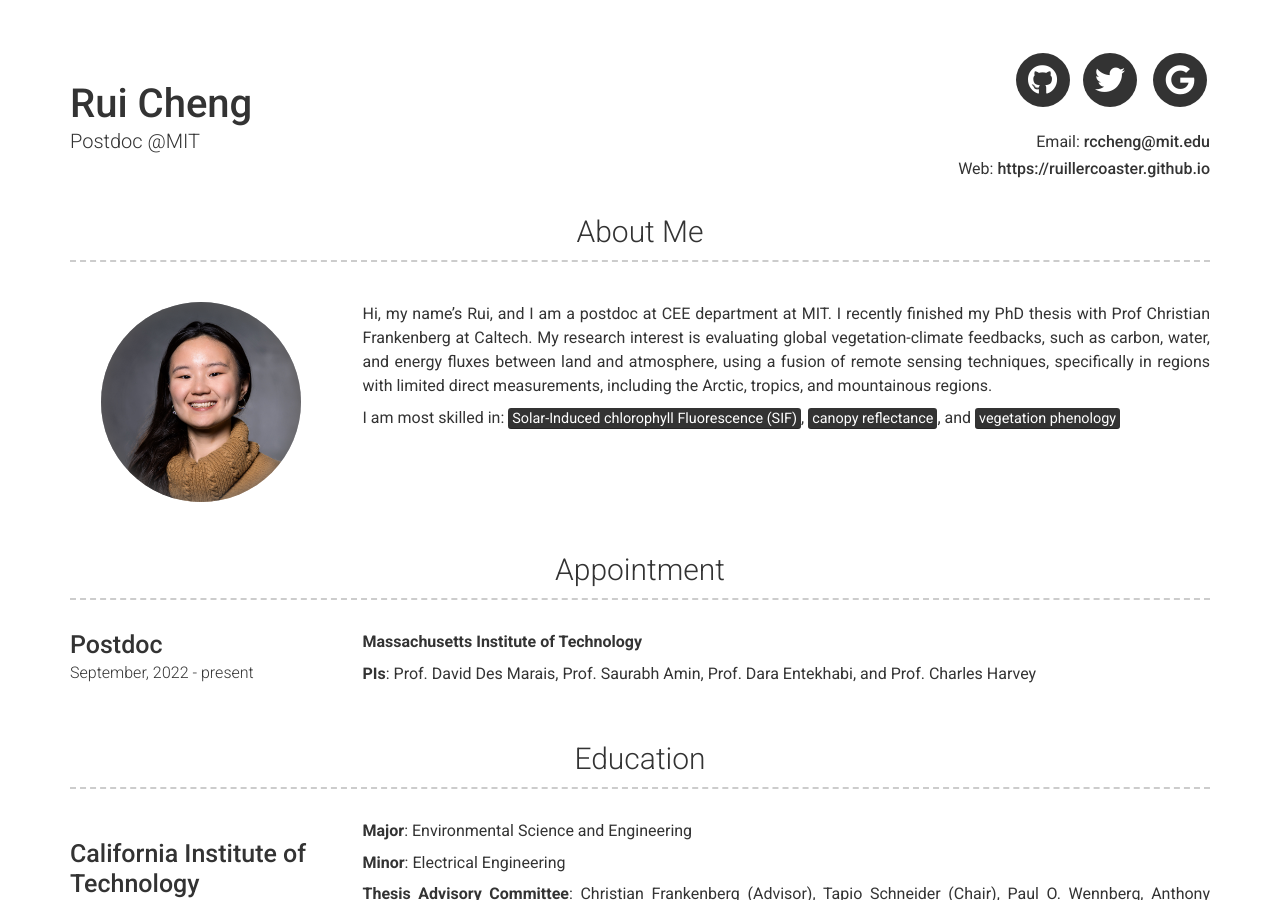
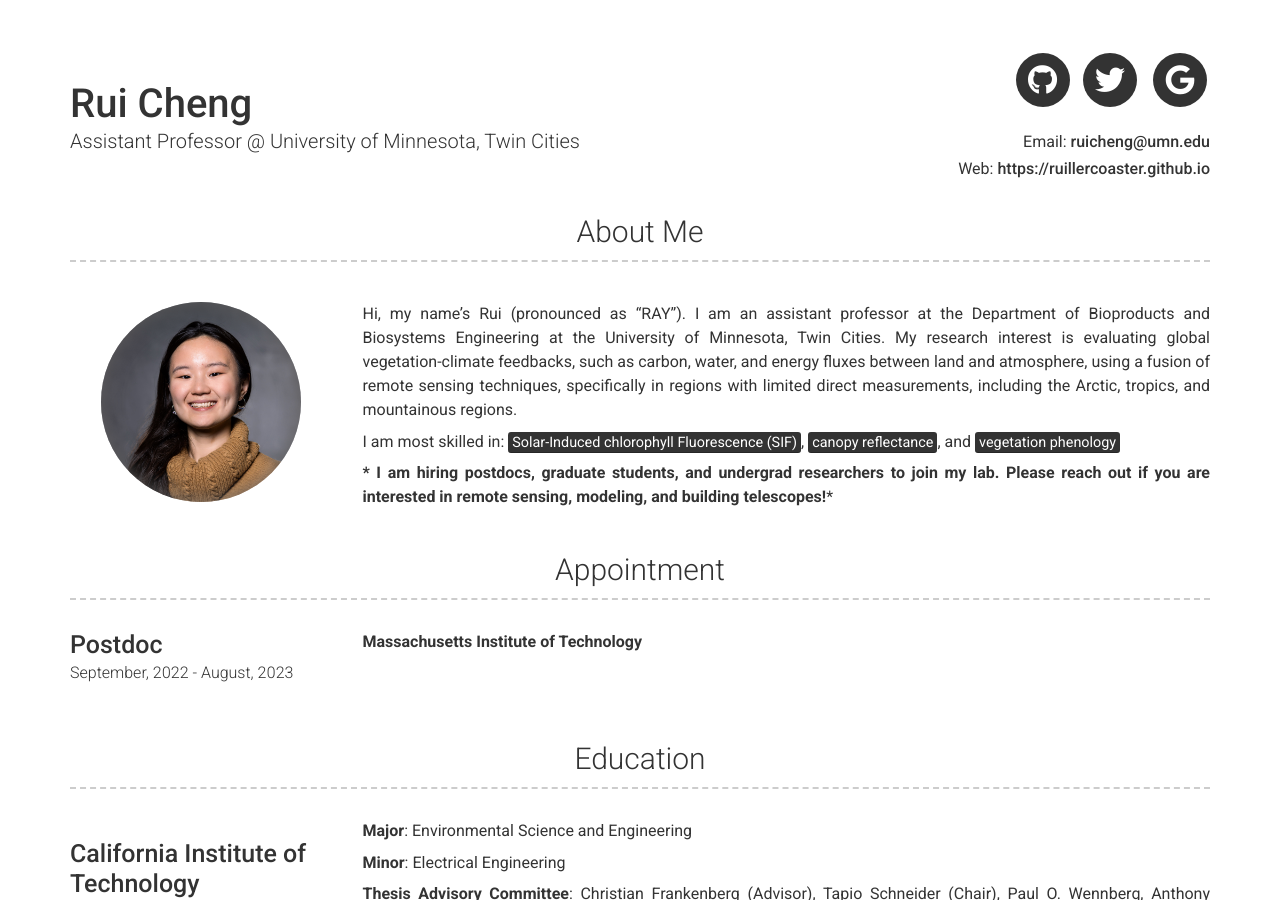
Before and after one commit to ruillercoaster/ruillercoaster.github.io, a Jekyll site: the page built from index.md, in a window 1280 px wide and 900 px high. Built offline with Jekyll 4.4.1, drawn with Linux system fonts in a browser that asks for light colours; nearby versions of some CDN libraries; a script that is not in the unit is left out; some of the changed text lies outside the part shown.

Commit message:
update info

```diff
--- a/_config.yml
+++ b/_config.yml
@@ -7,8 +7,8 @@ version: 2
 
 # Personal info
 name: Rui Cheng
-title: Postdoc @MIT
-email: rccheng@mit.edu
+title: Assistant Professor @ University of Minnesota, Twin Cities
+email: ruicheng@umn.edu
 website: https://ruillercoaster.github.io
 
 # Dark Mode (true/false/never)
@@ -48,24 +48,33 @@ google_analytics: "G-91Z72YNJZ1"
 # about_title: About Me
 about_profile_image: images/headshot_2022-min.JPG
 about_content: | # this will include new lines to allow paragraphs
-  Hi, my name's Rui, and I am a postdoc at CEE department at MIT. I recently finished my PhD thesis with Prof Christian Frankenberg at Caltech. My research interest is evaluating global vegetation-climate feedbacks, such as carbon, water, and energy fluxes between land and atmosphere, using a fusion of remote sensing techniques, specifically in regions with limited direct measurements, including the Arctic, tropics, and mountainous regions.
+  Hi, my name's Rui (pronounced as "RAY"). I am an assistant professor at the Department of Bioproducts and Biosystems Engineering at the University of Minnesota, Twin Cities. My research interest is evaluating global vegetation-climate feedbacks, such as carbon, water, and energy fluxes between land and atmosphere, using a fusion of remote sensing techniques, specifically in regions with limited direct measurements, including the Arctic, tropics, and mountainous regions.
 
   I am most skilled in: <mark>Solar-Induced chlorophyll Fluorescence (SIF)</mark>, <mark>canopy reflectance</mark>, and <mark>vegetation phenology</mark>
+
+  *** I am hiring postdocs, graduate students, and undergrad researchers to join my lab. Please reach out if you are interested in remote sensing, modeling, and building telescopes!***
 
 content:
   - title: Appointment
     layout: list
     content:
       - layout: left
+        title: Assistant Professor
+        caption: August, 2023 - present
+        # sub_title:
+        # quote: >
+        #
+        description: |+ # this will include new lines to allow paragraphs
+          **University of Minnesota, Twin Cities**
+
         title: Postdoc
-        caption: September, 2022 - present
+        caption: September, 2022 - August, 2023
         # sub_title:
         # quote: >
         #
         description: |+ # this will include new lines to allow paragraphs
           **Massachusetts Institute of Technology**
 
-          **PIs**: Prof. David Des Marais, Prof. Saurabh Amin, Prof. Dara Entekhabi, and Prof. Charles Harvey
 
   - title: Education # Title for the section
     layout: list # Type of content section (list/text)
```
